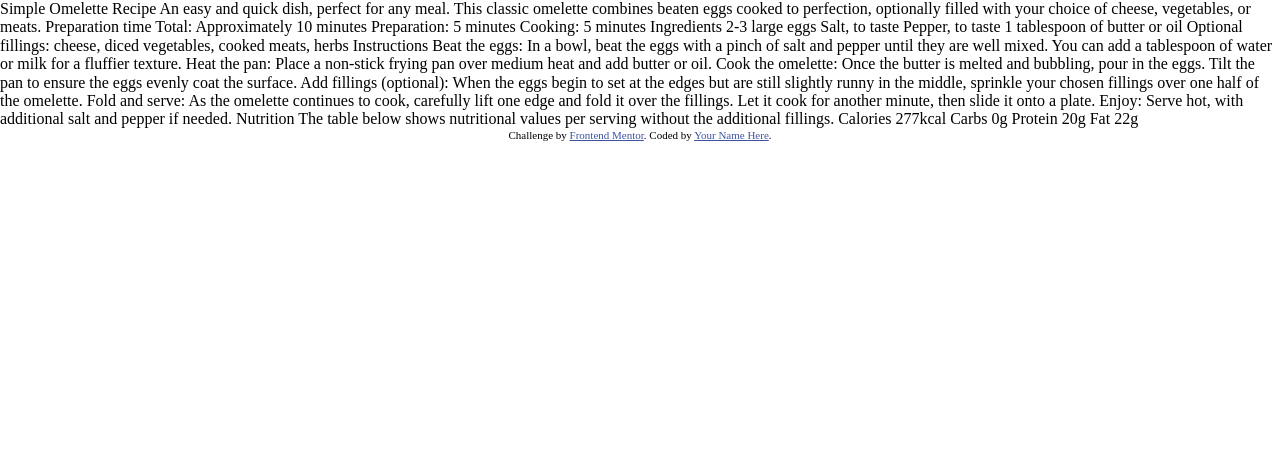
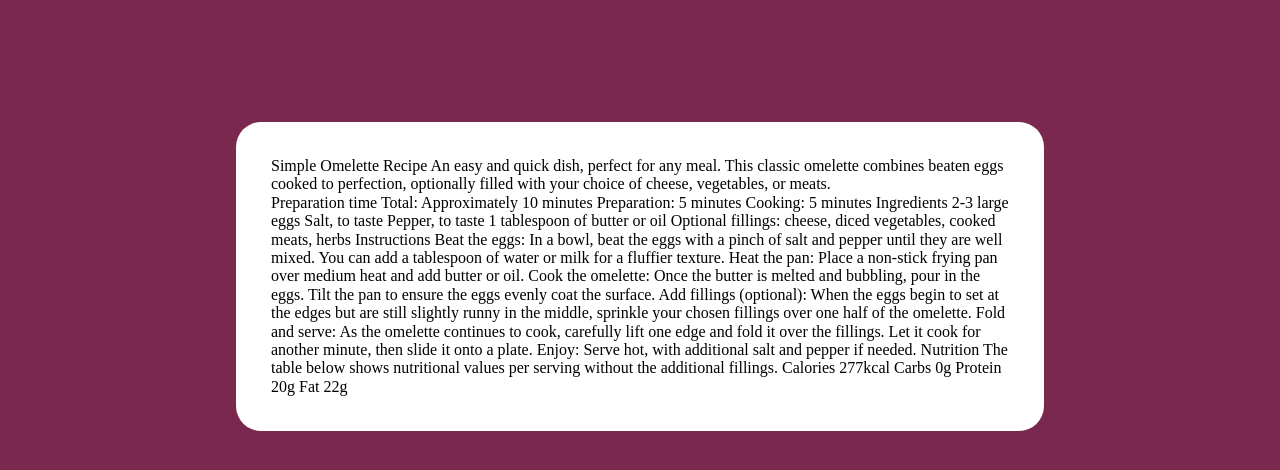
Before and after one commit to Jorgel7202/recipe-page-main, a plain HTML site: page index.html in a window 1280 px wide. Drawn offline with Linux system fonts and the light colour scheme.

Commit message:
hasta el div container

```diff
--- a/index.html
+++ b/index.html
@@ -10,19 +10,16 @@
 
   <title>Frontend Mentor | Recipe page</title>
 
-  <!-- Feel free to remove these styles or customise in your own stylesheet 👍 -->
-  <style>
-    .attribution { font-size: 11px; text-align: center; }
-    .attribution a { color: hsl(228, 45%, 44%); }
-  </style>
 </head>
 <body>
-
+  <div class="container">
+  <header>
     Simple Omelette Recipe
 
     An easy and quick dish, perfect for any meal. This classic omelette combines beaten eggs cooked
     to perfection, optionally filled with your choice of cheese, vegetables, or meats.
-
+    </header>
+  <main>
     Preparation time
 
     Total: Approximately 10 minutes
@@ -70,10 +67,7 @@
 
     Fat
     22g
-
-  <div class="attribution">
-    Challenge by <a href="https://www.frontendmentor.io?ref=challenge" target="_blank">Frontend Mentor</a>.
-    Coded by <a href="#">Your Name Here</a>.
+  </main>
 </div>
 </body>
 </html>
--- a/style.css
+++ b/style.css
@@ -1,6 +1,6 @@
 @font-face {
-    font-family: 'Inter-Bold';
-    src: url(assets/fonts/static/Inter-Bold.ttf) format('truetype');
+  font-family: "Inter-Bold";
+  src: url(assets/fonts/static/Inter-Bold.ttf) format("truetype");
   font-weight: normal;
   font-style: normal;
 }
@@ -16,13 +16,27 @@
   --Rose_50: hsl(330, 100%, 98%);
 }
 
-@media screen and (min-width: 375px) {
-    .container {
-        top: 26px;
-        left: 115px;
-        width: 383px;
-        height: 608px;
-        padding: 38px;
+html {
+  min-width: 375px;
+  width: 100%;
+  display: flex;
+  top: 0;
+  justify-content: center;
+  background: var(--Rose_800);
 }
 
+.container {
+  width: 375px;
+  background-color: var(--White);
 }
+
+@media screen and (min-width: 740px) {
+  html {
+    padding-top: 122px;
+  }
+  .container {
+    width: 738px;
+    border-radius: 25px;
+    padding: 35px;
+  }
+}
```
Lines whose indentation alone changed are shown as unchanged.
